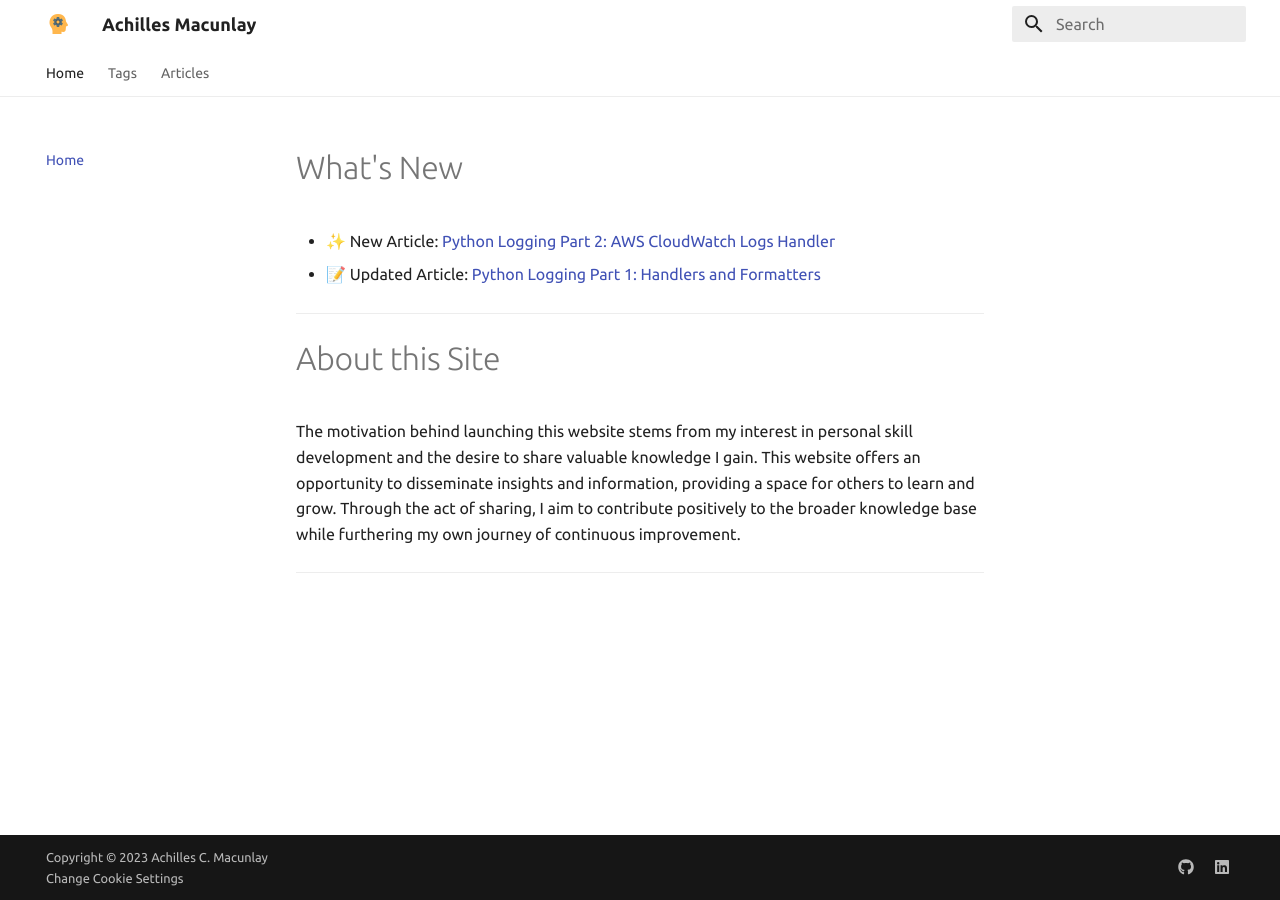
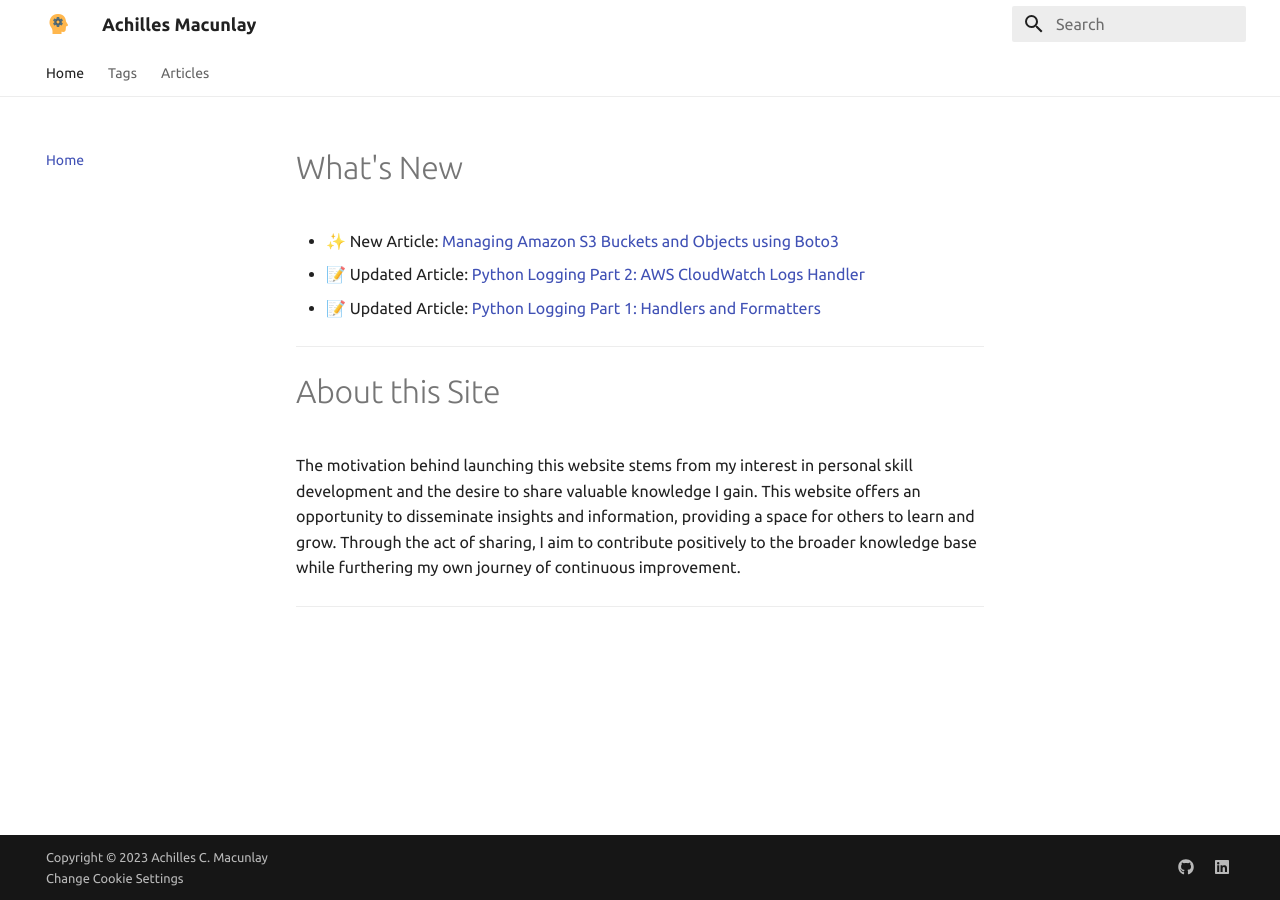
Before and after one commit to acmacunlay/acmacunlay.github.io, an MkDocs documentation site: the page built from docs/index.md, in a window 1280 px wide. Built offline with MkDocs 1.6.1 and Material for MkDocs 9.7.7, drawn with Linux system fonts in a browser that asks for light colours.

```diff
--- a/docs/index.md
+++ b/docs/index.md
@@ -6,8 +6,9 @@ hide:
 
 # What's New
 
-- ✨ New Article: [Python Logging Part 2: AWS CloudWatch Logs Handler](/blog/python-logging-part-2-aws-cloudwatch-logs-handler/)
-- 📝 Updated Article: [Python Logging Part 1: Handlers and Formatters](/blog/python-logging-part-1-handlers-and-formatters/)
+- ✨ New Article: [Managing Amazon S3 Buckets and Objects using Boto3](/blog/524ea484-523b-4e98-ab37-bbbdb48af016/)
+- 📝 Updated Article: [Python Logging Part 2: AWS CloudWatch Logs Handler](/blog/bbcb98c8-dc68-4cb4-a660-8cf4d7c224ae/)
+- 📝 Updated Article: [Python Logging Part 1: Handlers and Formatters](/blog/10f91e6d-7407-447c-8b23-8329762b4d8e/)
 
 ---
 
```
Also changed, not shown: docs/blog/posts/manage-s3-buckets-using-boto3.md (+2 -2 lines), docs/blog/posts/python-logging-module-p1.md (+1 -0 lines), docs/blog/posts/python-logging-module-p2.md (+1 -0 lines).
